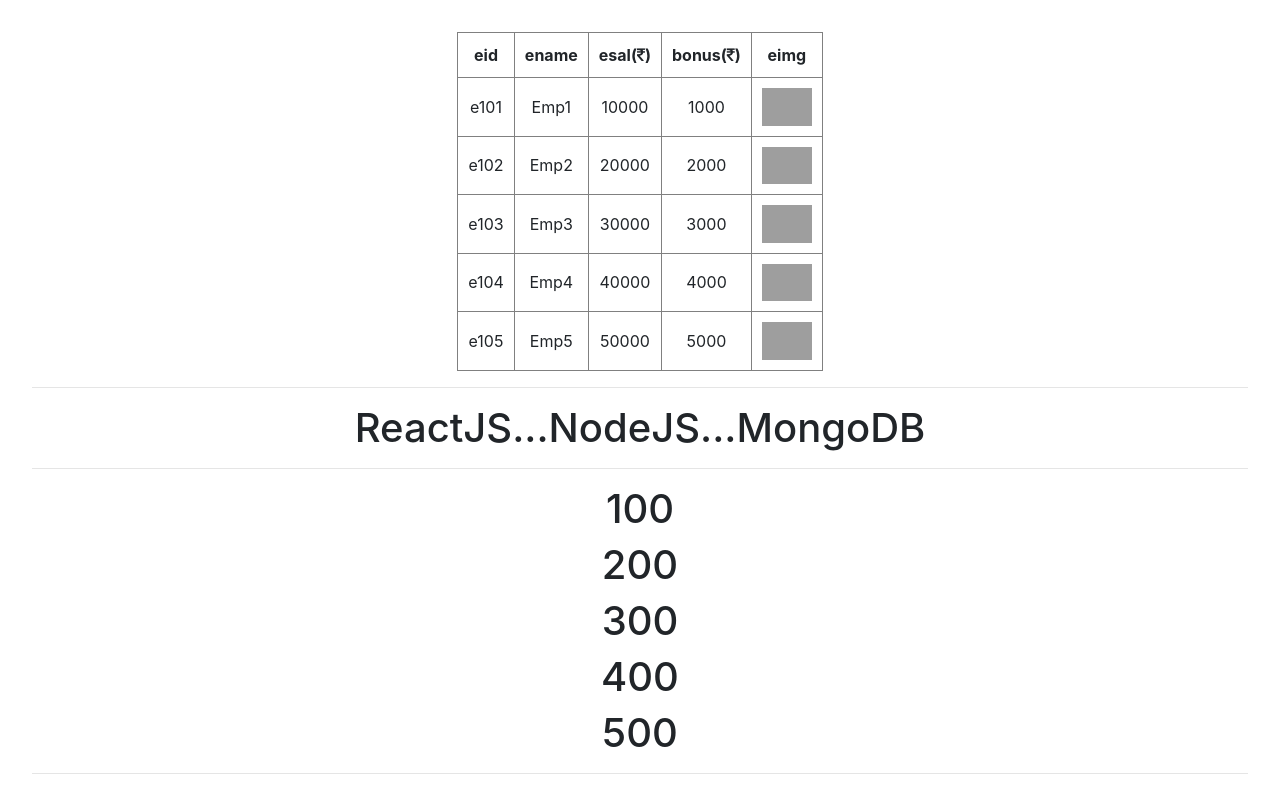
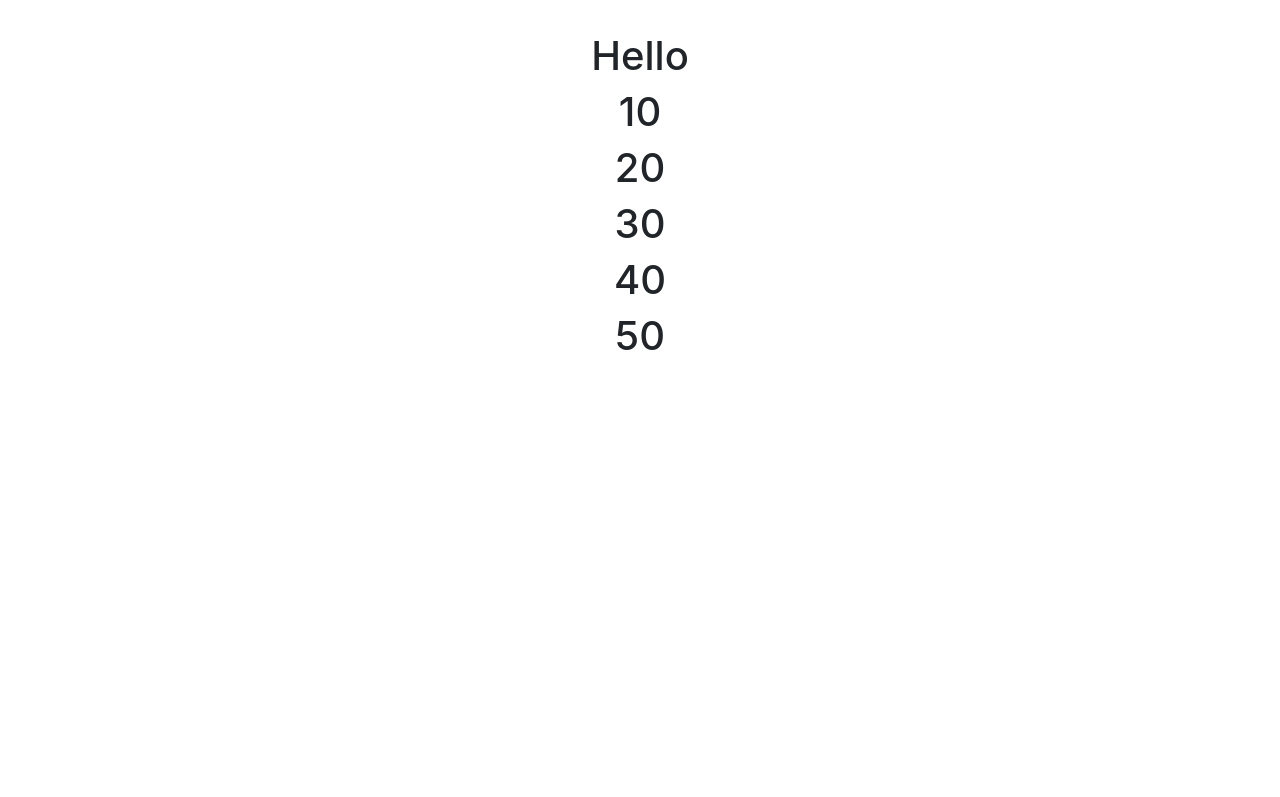
Before and after one commit to fullstacktraning/react-appln-batch-32, a React (Vite) app: page / in a window 1280 px wide. Shown: the top 797 px of the page. Built offline with nearby package versions, Linux system fonts and the light colour scheme; grey boxes are pictures that could not be loaded.

Commit message:
props example

```diff
--- /dev/null
+++ b/src/components/Child1.jsx
@@ -0,0 +1,13 @@
+const Child1 = (props)=>{
+    return(
+        <>
+            <h1>{props.key1}</h1>
+            {
+                props.key2.map((element,index)=>{
+                    return(<h1 key={index}>{element}</h1>)
+                })
+            }
+        </>
+    )
+}
+export default Child1;
--- /dev/null
+++ b/src/components/Parent1.jsx
@@ -0,0 +1,10 @@
+import Child1 from "./Child1.jsx"
+const Parent1 = ()=>{
+    return(
+        <>
+            <Child1 key1={`Hello`}
+                    key2={[10,20,30,40,50]}></Child1>
+        </>
+    )
+}
+export default Parent1;
--- a/src/main.jsx
+++ b/src/main.jsx
@@ -10,6 +10,7 @@
 import FontAwesome from './components/FontAwesome.jsx'
 import BootStrap from './components/BootStrap.jsx'
 import State from './components/State.jsx'
+import Parent1 from "./components/Parent1.jsx"
 createRoot(document.getElementById('root')).render(
-   <State></State>,
+   <Parent1></Parent1>,
 )
```
